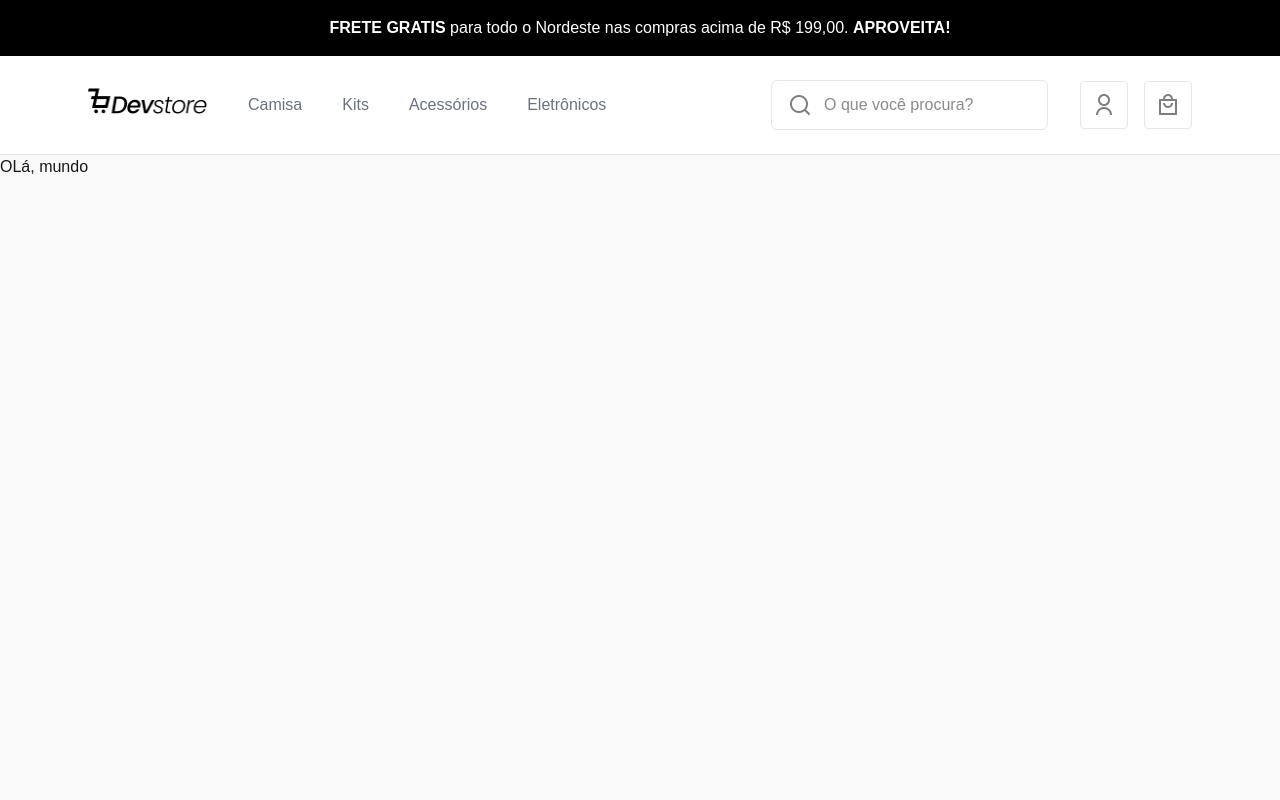
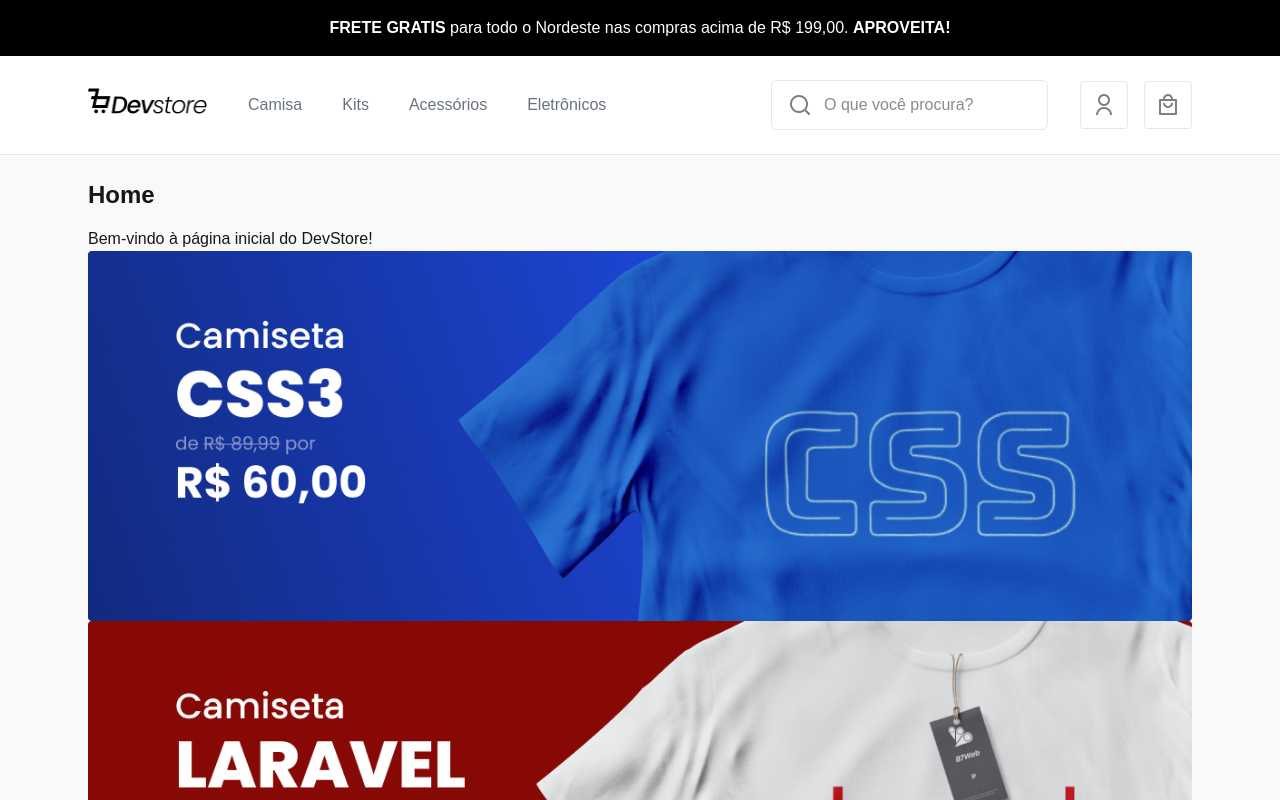
Before and after one commit to JoaoSBarbosa/DevStore-ui, a Next.js app: page / in a window 1280 px wide. Shown: the top 800 px of the page. Built offline with nearby package versions, Linux system fonts and the light colour scheme.

Commit message:
:saprkles: iniciando construção da section banners em home

```diff
--- a/src/app/(site)/layout.tsx
+++ b/src/app/(site)/layout.tsx
@@ -1,4 +1,5 @@
 import { Header, HeaderProvider } from "@/features/header";
+import Home from "@/features/home";
 import React from "react";
 
 export default function SiteLayout({
--- a/src/app/(site)/page.tsx
+++ b/src/app/(site)/page.tsx
@@ -1,7 +1,5 @@
-export default function Page(){
-return(
-    <div>
-    <h1>OLá, mundo</h1>
-  </div>
-)
+import Home from "@/features/home";
+
+export default function Page() {
+  return <Home />;
 }
--- /dev/null
+++ b/src/features/home/data/banner-data.ts
@@ -0,0 +1,24 @@
+import { BannerType } from "../types/banner-type";
+
+export const banners: BannerType[] = [
+  {
+    id: 1,
+    imageUrl: "/assets/banners/banner-1.png",
+    linkUrl: "/",
+  },
+  {
+    id: 2,
+    imageUrl: "/assets/banners/banner-2.png",
+    linkUrl: "/",
+  },
+  {
+    id: 3,
+    imageUrl: "/assets/banners/banner-3.png",
+    linkUrl: "/",
+  },
+  {
+    id: 4,
+    imageUrl: "/assets/banners/banner-4.png",
+    linkUrl: "/",
+  },
+];
--- /dev/null
+++ b/src/features/home/home.tsx
@@ -0,0 +1,14 @@
+import { banners } from "./data/banner-data";
+import { Banners } from "./sections/banner/banners";
+
+export default function Home() {
+  const data = banners;
+  return (
+    <main className="max-w-6xl mx-auto p-6">
+      <h1 className="text-2xl font-bold mb-4">Home</h1>
+      <p>Bem-vindo à página inicial do DevStore!</p>
+
+      <Banners banners={data} />
+    </main>
+  );
+}
--- /dev/null
+++ b/src/features/home/index.ts
@@ -0,0 +1 @@
+export { default } from "./home";
--- /dev/null
+++ b/src/features/home/sections/banner/banners.tsx
@@ -0,0 +1,15 @@
+import { BannerType } from "../../types/banner-type";
+
+type BannersProps = {
+  banners: BannerType[];
+};
+
+export const Banners = ({ banners }: BannersProps) => {
+  return (
+    <div>
+      {banners.map((banner) => (
+        <img key={banner.id} src={banner.imageUrl} alt="Banner" />
+      ))}
+    </div>
+  );
+};
--- /dev/null
+++ b/src/features/home/types/banner-type.ts
@@ -0,0 +1,5 @@
+export interface BannerType {
+  id: number;
+  imageUrl: string;
+  linkUrl: string;
+}
```
